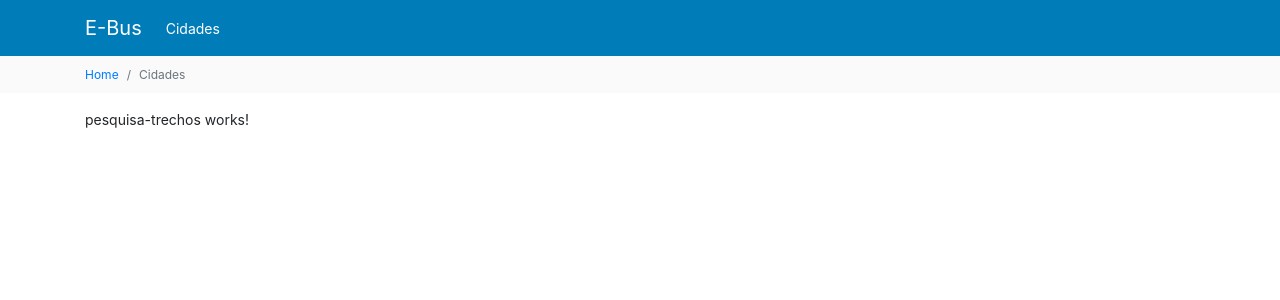
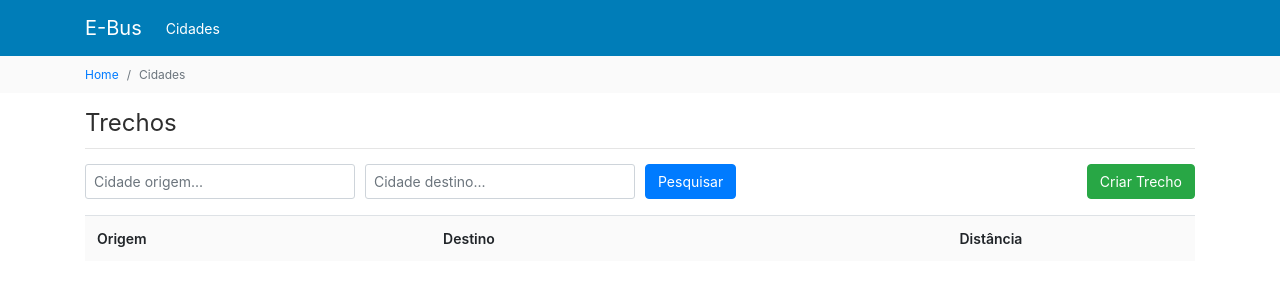
Before and after one commit to rafaelmonteiro20/e-bus-angular, an Angular app: page / in a window 1280 px wide. Shown: the top 300 px of the page. Built offline with nearby package versions, Linux system fonts and the light colour scheme.

Commit message:
Criando página de pesquisa de trechos

```diff
--- a/src/app/trechos/pesquisa-trechos/pesquisa-trechos.component.html
+++ b/src/app/trechos/pesquisa-trechos/pesquisa-trechos.component.html
@@ -1 +1,45 @@
-<p>pesquisa-trechos works!</p>
+<div>
+    <div class="title">
+        <h1>Trechos</h1>
+    </div>
+
+    <div>
+        <form autocomplete="off">
+            <div class="form-row">
+                <div class="form-group col-md-3">
+                    <input type="text" name="origem" class="form-control"
+                        placeholder="Cidade origem...">
+                </div>
+                <div class="form-group col-md-3">
+                    <input type="text" name="destino" class="form-control"
+                        placeholder="Cidade destino...">
+                </div>
+                <div class="form-group col-md-3">
+                    <button type="submit" class="btn btn-primary" (click)="pesquisa()">Pesquisar</button>
+                </div>
+                <div class="form-group col-md-3 text-right">
+                    <button type="button" class="btn btn-success">Criar Trecho</button>
+                </div>
+            </div>
+        </form>
+    </div>
+
+    <div>
+        <table class="table ebus-tabela">
+            <thead>
+                <tr>
+                    <th>Origem</th>
+                    <th>Destino</th>
+                    <th class="text-center">Distância</th>
+                </tr>
+            </thead>
+            <tbody>
+                <tr *ngFor="let trecho of trechos">
+                    <td>{{trecho.origem}}</td>
+                    <td class="text-center">{{trecho.destino}}</td>
+                    <td class="text-center">{{trecho.distancia}}</td>
+                </tr>
+            </tbody>
+        </table>
+    </div>
+</div>
--- a/src/app/trechos/pesquisa-trechos/pesquisa-trechos.component.ts
+++ b/src/app/trechos/pesquisa-trechos/pesquisa-trechos.component.ts
@@ -7,6 +7,8 @@ import { Component, OnInit } from '@angular/core';
 })
 export class PesquisaTrechosComponent implements OnInit {
 
+  trechos:any = [];
+
   constructor() { }
 
   ngOnInit() {
```
